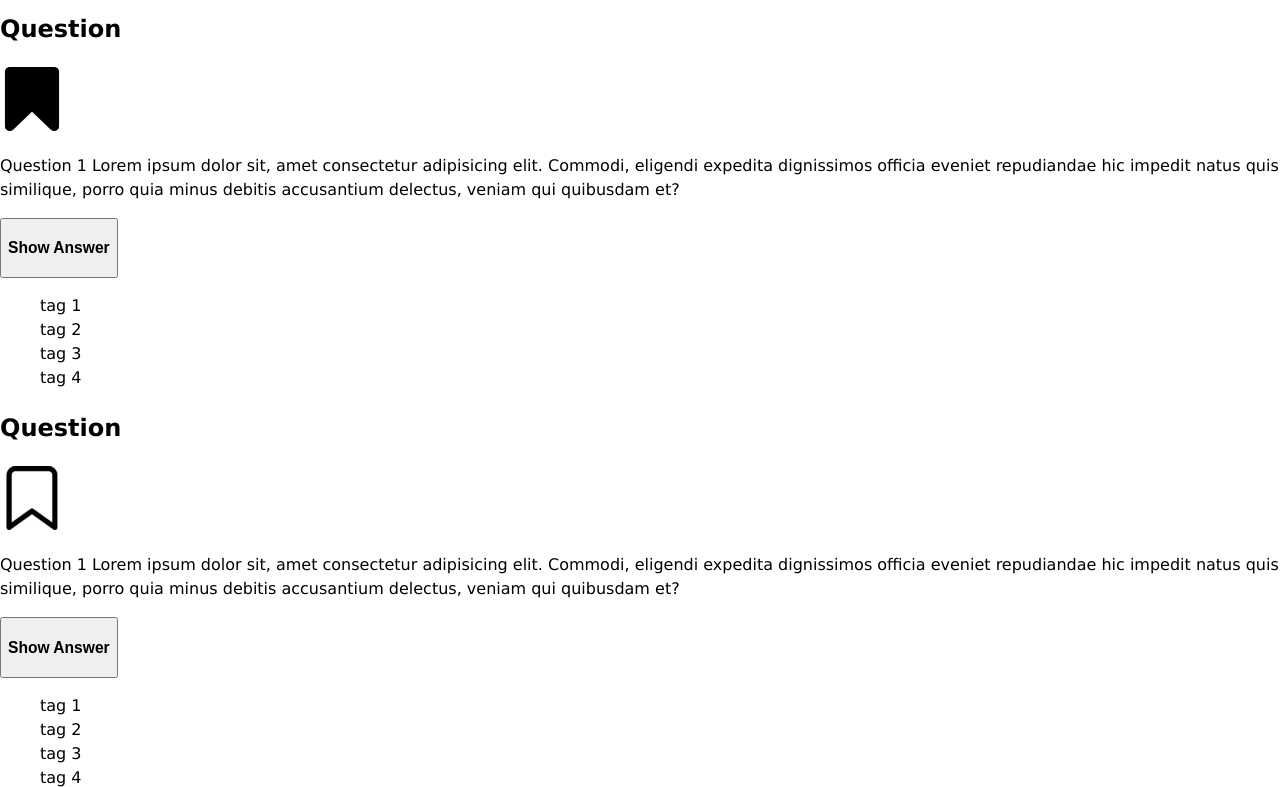
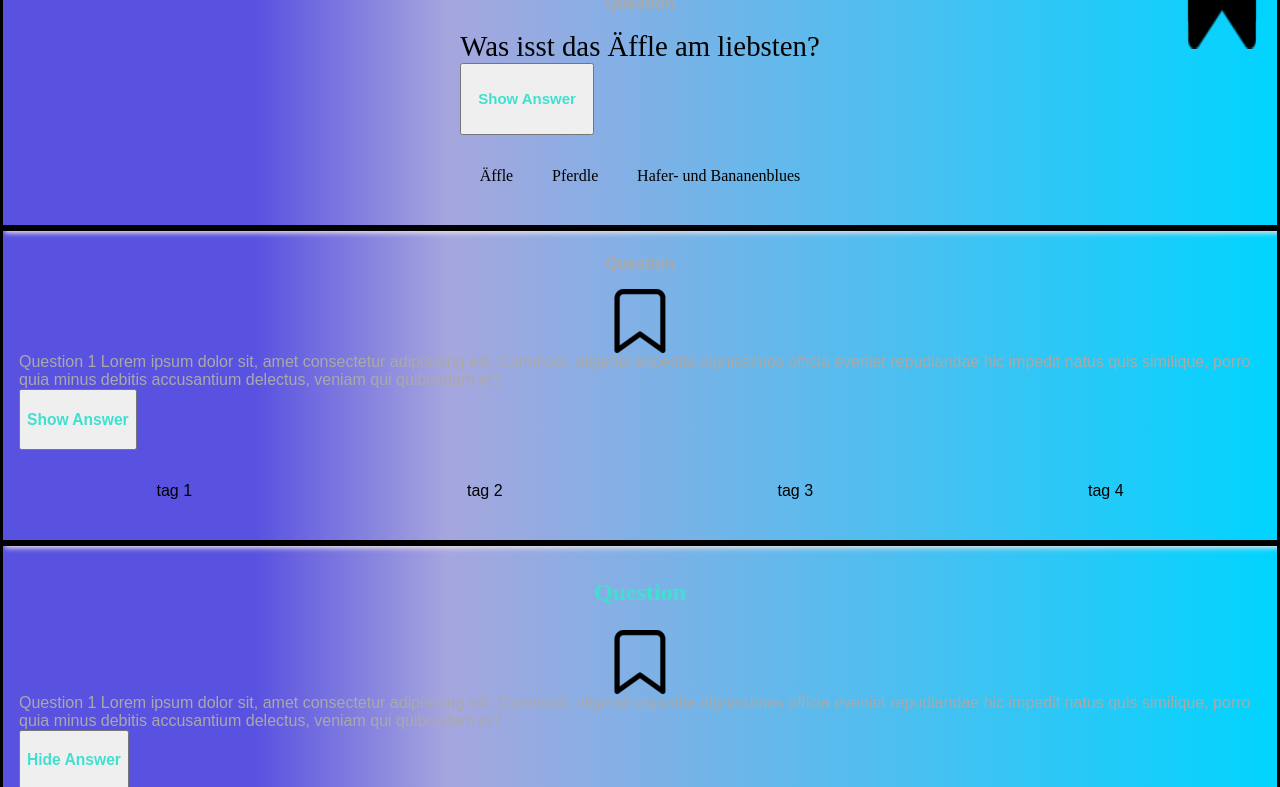
Before and after one commit to matthiaswahr/quizapp, a website: page index.html in a window 1280 px wide. Shown: the part 80-867 px from the top of the page. Drawn offline with Linux system fonts and the light colour scheme.

Commit message:
chaotic css structure

```diff
--- /dev/null
+++ b/base.css
@@ -0,0 +1,48 @@
+:root {
+    --primary: hsl (180, 90%, 60%)
+    --secondary: hsl (0, 90%, 60%)
+    --black: #211103;
+    --white: #ffffff;
+}
+
+*,
+*::before,
+*::after {
+    box-sizing: border-box;
+}
+
+header {
+    background-color: var(--primary);
+    border:black;
+}
+
+h1,
+h2,
+h3 { line-height: 1.5;
+    text-align: center;
+    color: turquoise;
+}
+
+body,
+h1,
+h2
+h3,
+p {
+    margin: 0;
+}
+
+footer {
+    background-color: turquoise;
+    position: absolute;
+bottom: 0;
+left: 0;
+right: 0;
+}
+
+body {
+    position: relative;
+}
+
+#profilbild {
+    border-radius: 50%;
+}
--- /dev/null
+++ b/cards.css
@@ -0,0 +1,82 @@
+.quiz-box {
+    align-items: center;
+  background-color;: lightcoral
+  border-radius: 5px;
+  box-shadow: 5px 5px 5px hsl(0, 18%, 91%);
+  border-color: black;
+border-style: solid;
+
+  display: flex;
+  flex-direction: column;
+  justify-content: center;
+  padding: 0.5rem 1rem;
+  position: relative;
+
+}
+
+.question {
+    font-family: sans-serif;
+    font-size: 1rem;
+    color: darkgray;
+
+}
+
+.card__question {
+    font-size: 1.8rem;
+
+
+  }
+
+  .card__answer {
+    display: none;
+  }
+
+  .answer-button {
+    padding: 0.5rem 1rem;
+  border: 2px black
+  font-weight: bold;
+  font-size: .8rem;
+  margin: 0, auto;
+
+
+
+
+  }
+
+  .tags {
+    display: flex;
+  align-items: center;
+  flex-wrap: wrap;
+  justify-content: space-around;
+  list-style: none;
+  margin: 0;
+  padding: 1rem 0;
+  }
+
+  .tag {
+    background-color: var(--primary);
+    border-radius: 7px;
+    color: black;
+    margin: 0.5rem;
+    padding: 0.5rem;
+  }
+
+  ul {
+    text-decoration: none;
+}
+
+.bookmark {
+    background: center / contain no-repeat url("./images/bookmark-black.png");
+  height: 8rem;
+  position: absolute;
+  right: 15px;
+  top: -50px;
+  width: 5rem;
+  transform: scale(1);
+  transition: all 0.5s ease;
+  z-index: 10000;
+}
+
+body {
+    background: linear-gradient(90deg, rgb(89, 82, 224) 20%, rgb(166, 166, 222) 35%, rgba(0,212,255,1) 100%);
+}
--- a/index.html
+++ b/index.html
@@ -6,13 +6,13 @@
     <meta http-equiv="X-UA-Compatible" content="IE=edge">
     <meta name="viewport" content="width=device-width, initial-scale=1.0">
     <title>Matthias Quiz App</title>
-    <link rel="stylesheet" href="style.css">
+    <link rel="stylesheet" href="styles.css">
 </head>
 
 <body>
 
     <header class="header">
-        <h1>QUIZ-APP</h1>
+        <h1>Äffle & Pferdle Quiz</h1>
 
     </header>
     <main>
@@ -21,25 +21,26 @@
 
             <h2 class="question">Question </h2>
 
-            <img src="images/bookmark-black.png" alt="Bookmark">
+            <img class="bookmark" src="images/bookmark-black.png" alt="Bookmark">
 
 
-            <article class="question">
+            <article class="card">
 
-                <p>Question 1 Lorem ipsum dolor sit, amet consectetur adipisicing elit. Commodi, eligendi expedita
-                    dignissimos officia eveniet repudiandae hic impedit natus quis similique, porro quia minus debitis
-                    accusantium delectus, veniam qui quibusdam et?
+                <p class="card__question">Was isst das Äffle am liebsten?
                 </p>
-                <button class="show-answer">
+                <button class="answer-button">
                     <h3>Show Answer</h3>
                 </button>
 
+                <p class="card__answer"> Bananen
+
+                </p>
 
                 <ul class="tags">
-                    <li class="tag">tag 1</li>
-                    <li class="tag">tag 2</li>
-                    <li class="tag">tag 3</li>
-                    <li class="tag">tag 4</li>
+                    <li class="tag">Äffle</li>
+                    <li class="tag">Pferdle</li>
+                    <li class="tag">Hafer- und Bananenblues</li>
+
                 </ul>
 
             </article>
@@ -73,14 +74,14 @@
             </article>
         </section>
 
-        <section class="quiz-box, answer">
+        <section class="quiz-box answer">
 
             <h2 class="answer">Question </h2>
 
             <img src="images/bookmark-white.png" alt="Bookmark">
 
 
-            <article class="question">
+            <article class="question ">
 
                 <p>Question 1 Lorem ipsum dolor sit, amet consectetur adipisicing elit. Commodi, eligendi expedita
                     dignissimos officia eveniet repudiandae hic impedit natus quis similique, porro quia minus debitis
@@ -121,6 +122,7 @@
 
         <a href="profil.html"><img class="icon" src="images/usrprofile.png" alt="User-Profil"></a>
 
+
     </footer>
 
 
--- /dev/null
+++ b/navigation.css
@@ -0,0 +1,23 @@
+.navigation {
+
+    background-color: var(--primary);
+    padding: 1rem 0;
+    position: fixed;
+    bottom: 0;
+    left: 0;
+    right: 0;
+}
+
+.navigation__container {
+    display: flex;
+    justify-content: space-around;
+    text-decoration: none;
+}
+
+.navigation__item {
+    text-decoration: none;
+}
+
+.item: {
+    text-decoration: none;
+}
--- /dev/null
+++ b/styles.css
@@ -0,0 +1,3 @@
+@import './base.css';
+@import './cards.css';
+@import './navigation.css';
```
Also changed, not shown: bookmark.html (+2 -1 lines), create.html (+4 -23 lines), profil.html (+5 -4 lines), images/create.png (added), 1 other file.
